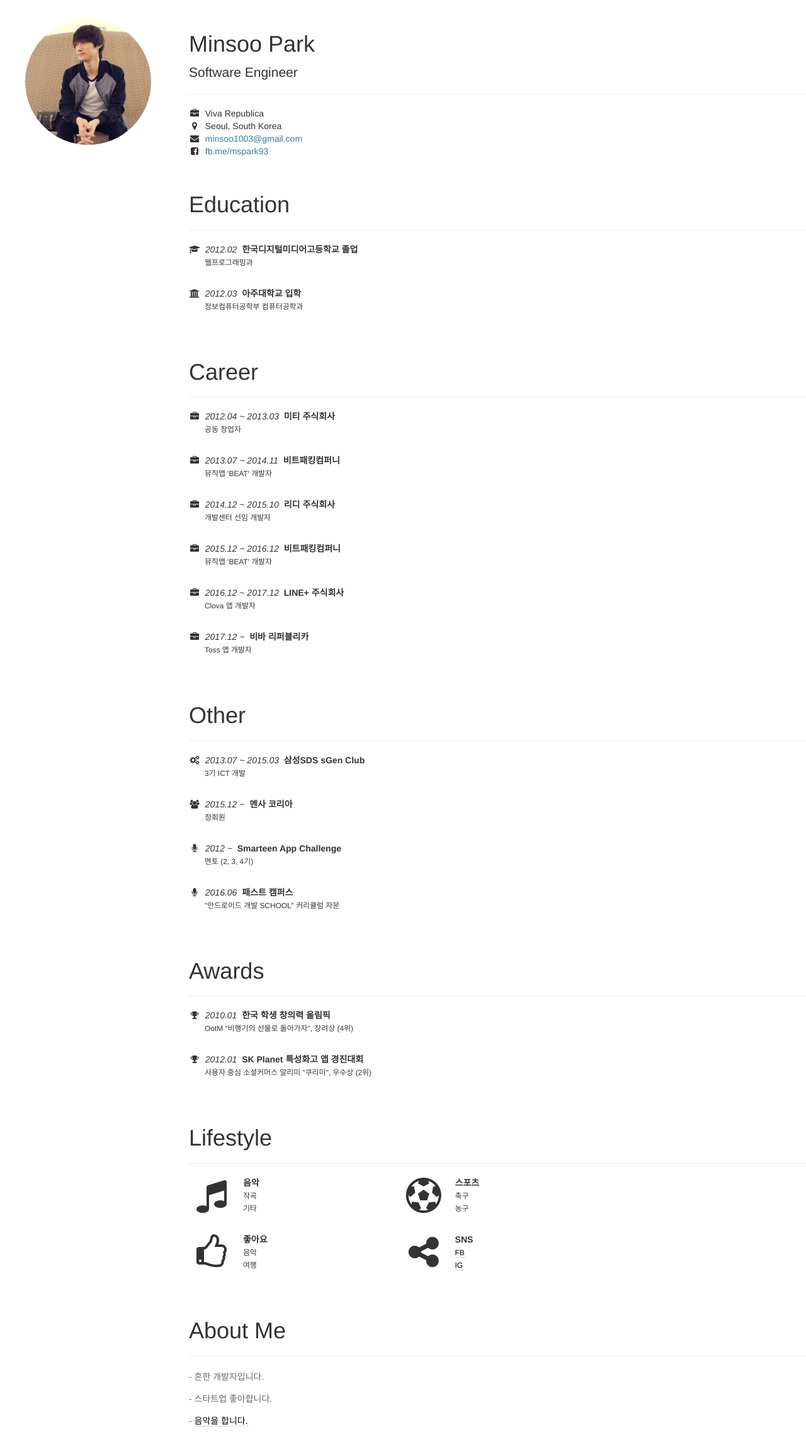
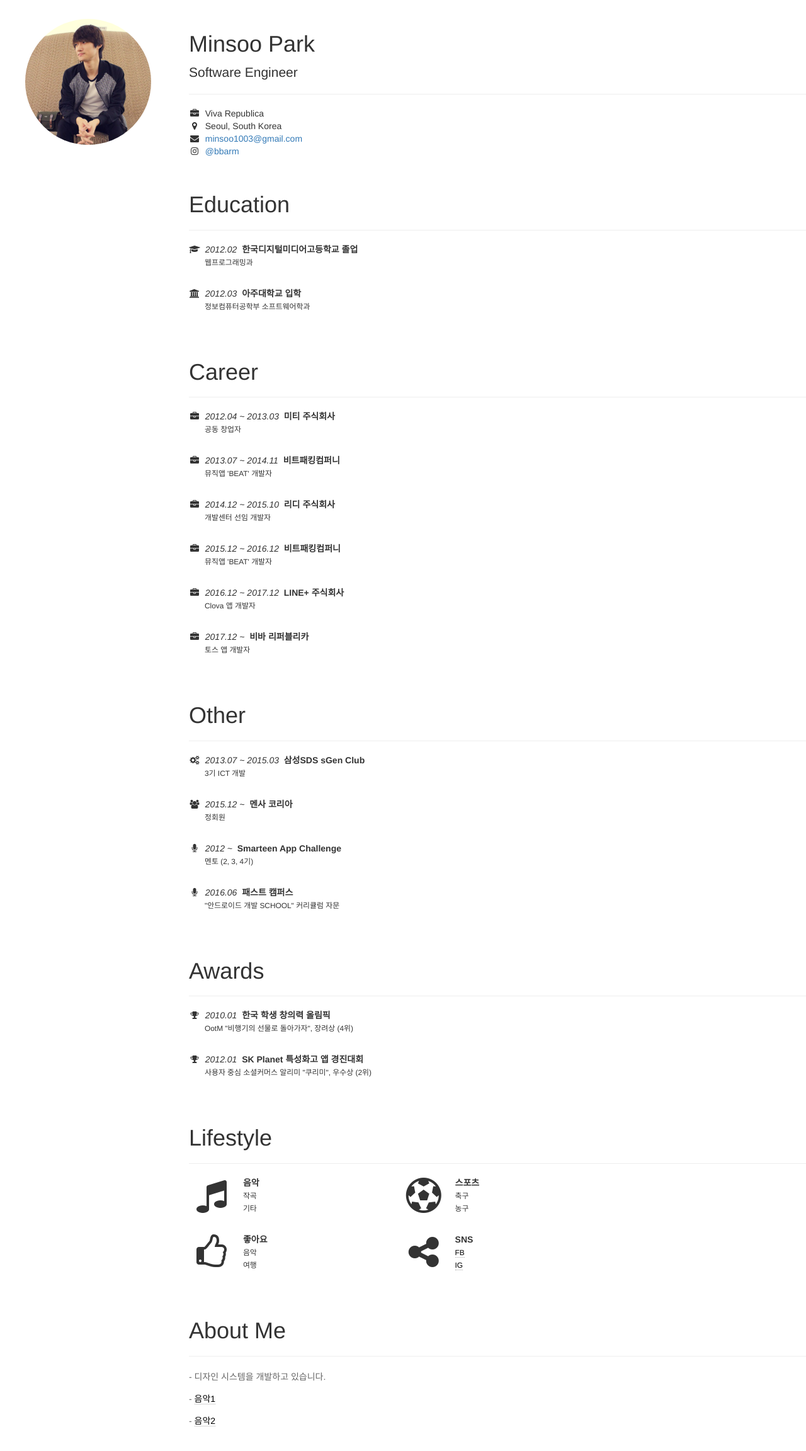
Before and after one commit to minsoopark/minsoopark.github.io, a plain HTML site: page index.html in a window 1280 px wide. Shown: the whole page at 63% size. Drawn offline with nearby package versions, Linux system fonts and the light colour scheme.

Commit message:
Update index.html

```diff
--- a/index.html
+++ b/index.html
@@ -6,9 +6,9 @@
     <meta name="viewport" content="width=device-width, initial-scale=1.0, maximum-scale=1.0, user-scalable=0" />
     <meta property="og:title" content="BBarm"/>
     <meta property="og:description" content="개발자 및 베짱이 겸직"/>
-    <meta property="og:url" content="http://mins.ooo"/>
-    <meta property="og:image" content="http://mins.ooo/assets/profile.jpg"/>
-    <title>BBarm</title>
+    <meta property="og:url" content="https://minsoopark.github.io"/>
+    <meta property="og:image" content="https://minsoopark.github.io/assets/profile.jpg"/>
+    <title>bbarm</title>
     <link rel="shortcut icon" href="favicon.ico" type="image/x-icon">
     <link rel="icon" href="favicon.ico" type="image/x-icon">
     <link rel="stylesheet" href="http://maxcdn.bootstrapcdn.com/font-awesome/4.3.0/css/font-awesome.min.css">
@@ -23,9 +23,9 @@
   </head>
   <body>
     <div class="wrapper-nav-bar">
-      <a href="http://fb.me/mspark93" class="social-link fb"><i class="fa fa-facebook-square fa-2x social-item"></i></a>
-      <a href="http://instagram.com/bbarm" class="social-link ig"><i class="fa fa-instagram fa-2x social-item"></i></a>
-      <a href="http://github.com/minsoopark" class="social-link gh"><i class="fa fa-github fa-2x social-item"></i></a>
+      <a href="https://fb.me/mspark93" class="social-link fb"><i class="fa fa-facebook-square fa-2x social-item"></i></a>
+      <a href="https://instagram.com/bbarm" class="social-link ig"><i class="fa fa-instagram fa-2x social-item"></i></a>
+      <a href="https://github.com/minsoopark" class="social-link gh"><i class="fa fa-github fa-2x social-item"></i></a>
     </div>
     <div class="wrapper-body">
       <div class="wrapper-profile-image">
@@ -50,7 +50,7 @@
               <i class="fa fa-envelope fa-fw"></i>&nbsp;&nbsp;<a href="mailto:minsoo1003@gmail.com">minsoo1003@gmail.com</a>
             </li>
             <li>
-              <i class="fa fa-facebook-square fa-fw"></i>&nbsp;&nbsp;<a href="http://fb.me/mspark93">fb.me/mspark93</a>
+              <i class="fa fa-instagram fa-fw"></i>&nbsp;&nbsp;<a href="https://instagram.com/bbarm">@bbarm</a>
             </li>
           </ul>
         </div>
@@ -69,7 +69,7 @@
             <li class="info-item">
               <i class="fa fa-university fa-fw"></i>&nbsp;&nbsp;<em>2012.03</em>&nbsp;&nbsp;<strong>아주대학교 입학</strong>
               <p class="info-detail">
-                <small>정보컴퓨터공학부 컴퓨터공학과</small>
+                <small>정보컴퓨터공학부 소프트웨어학과</small>
               </p>
             </li>
           </ul>
@@ -113,7 +113,7 @@
             <li class="info-item">
               <i class="fa fa-briefcase fa-fw"></i>&nbsp;&nbsp;<em>2017.12 ~</em>&nbsp;&nbsp;<strong>비바 리퍼블리카</strong>
               <p class="info-detail">
-                <small>Toss 앱 개발자</small>
+                <small>토스 앱 개발자</small>
               </p>
             </li>
           </ul>
@@ -219,13 +219,13 @@
           <hr>
           <div class="about-list">
             <p class="about-row">
-              - 흔한 개발자입니다.
+              - 디자인 시스템을 개발하고 있습니다.
             </p>
             <p class="about-row">
-              - 스타트업 좋아합니다.
+              - <a href="https://music.naver.com/artist/home.nhn?artistId=432225" class="dotted-bottom">음악1</a>
             </p>
             <p class="about-row">
-              - <a href="http://music.naver.com/artist/home.nhn?artistId=432225" class="dotted-bottom">음악을 합니다.</a>
+              - <a href="https://soundcloud.com/thebbarm" class="dotted-bottom">음악2</a>
             </p>
           </div>
         </div>
```
